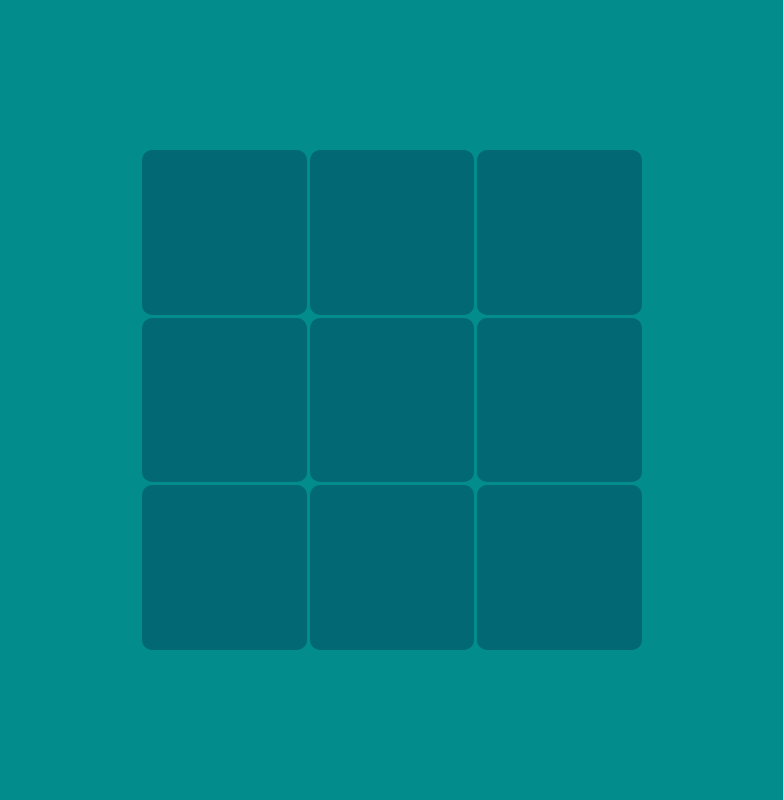
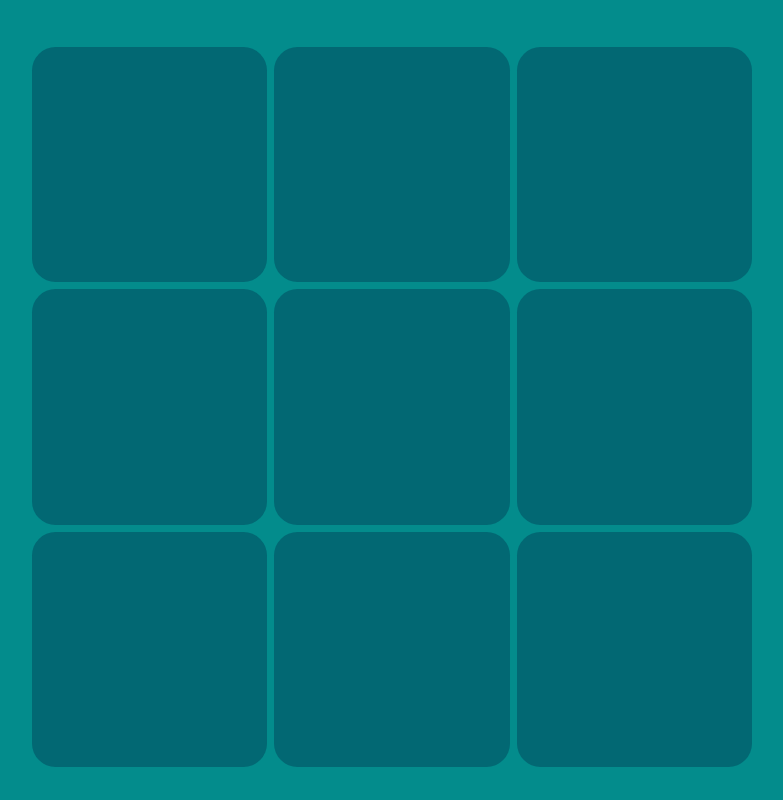
Before and after one commit to dmytro-chumak/Tic-Tac-Toe, a plain HTML site: page index.html in a window 1280 px wide. Shown: the whole page, without its empty margins (248-1031 px from the left). Drawn offline with Linux system fonts and the light colour scheme.

Commit message:
cell styles have been changed

```diff
--- a/style.css
+++ b/style.css
@@ -19,26 +19,23 @@ body {
     display: grid;
     grid-template-columns: repeat(3, 1fr);
     grid-template-rows: repeat(3, 1fr);
-    width: 90vw;
-    max-width: 500px;
-    gap: 3px;
+    width: 90vh;
+    gap: 1%;
 }
 
 .cell {
-    --font-size: calc(30vw / 3);
-
-    background-color: var(--field-color);
-
     display: flex;
     justify-content: center;
     align-items: center;
 
     font-family: Arial, Helvetica, sans-serif;
-    font-size: var(--font-size);
+    font-size: min(calc(85vh / 3), calc(85vw / 3));
     color: var(--mark-color);
-    line-height: var(--font-size);
+    line-height: 1;
 
-    border-radius: 10px;
+    background-color: var(--field-color);
+
+    border-radius: 10%;
 
     aspect-ratio: 1 / 1;
 }
```
